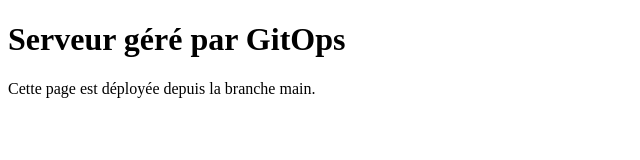
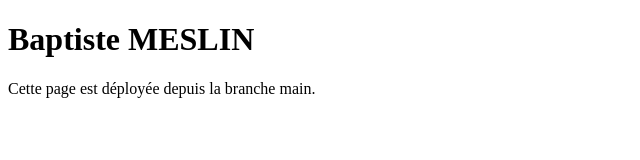
Before and after one commit to SchwarzTurtle/infra, a plain HTML site: page www/index.html in a window 1280 px wide. Shown: the whole page, without its empty margins (0-640 px from the left). Drawn offline with Linux system fonts and the light colour scheme.

Commit message:
Personnalise l'accueil et ajoute /status

```diff
--- a/www/index.html
+++ b/www/index.html
@@ -5,7 +5,7 @@
     <title>Serveur GitOps</title>
 </head>
 <body>
-    <h1>Serveur géré par GitOps</h1>
+    <h1>Baptiste MESLIN</h1>
     <p>Cette page est déployée depuis la branche main.</p>
 </body>
 </html>
```
Also changed, not shown: 1 other file.
